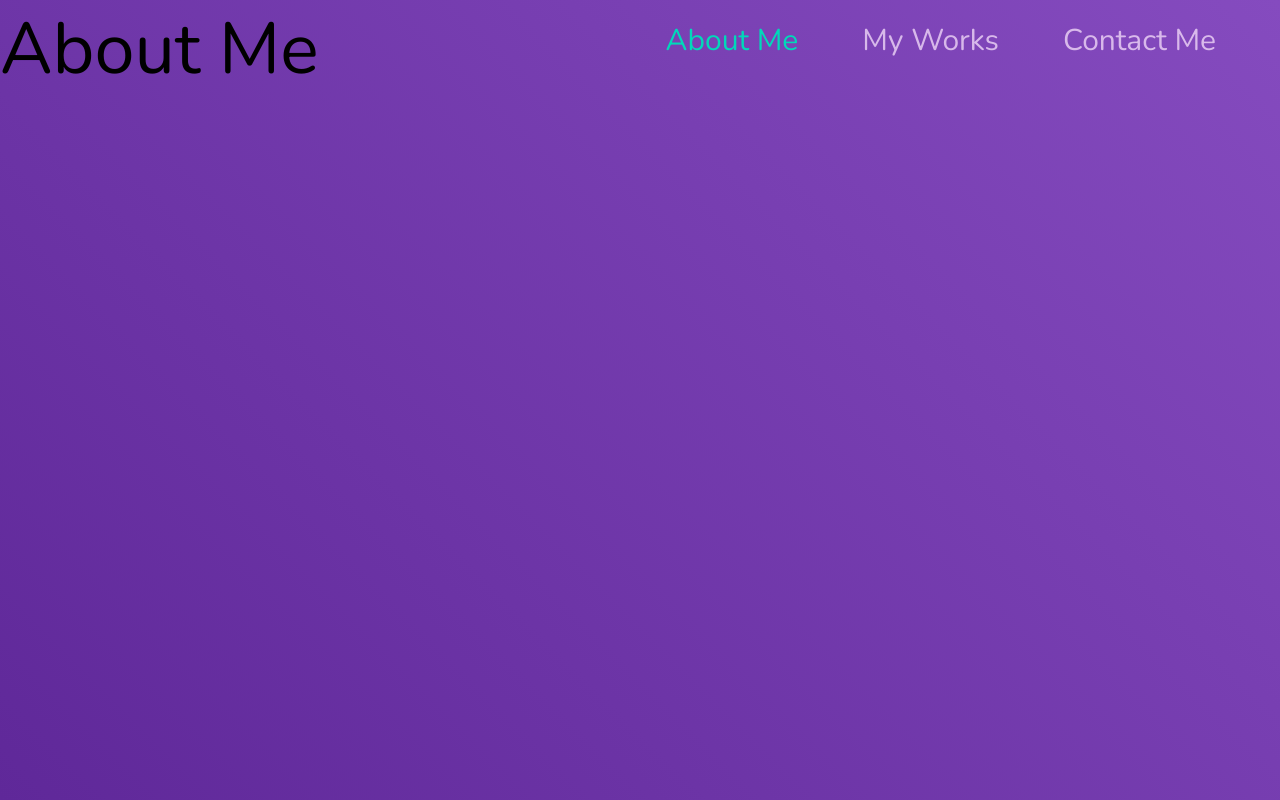
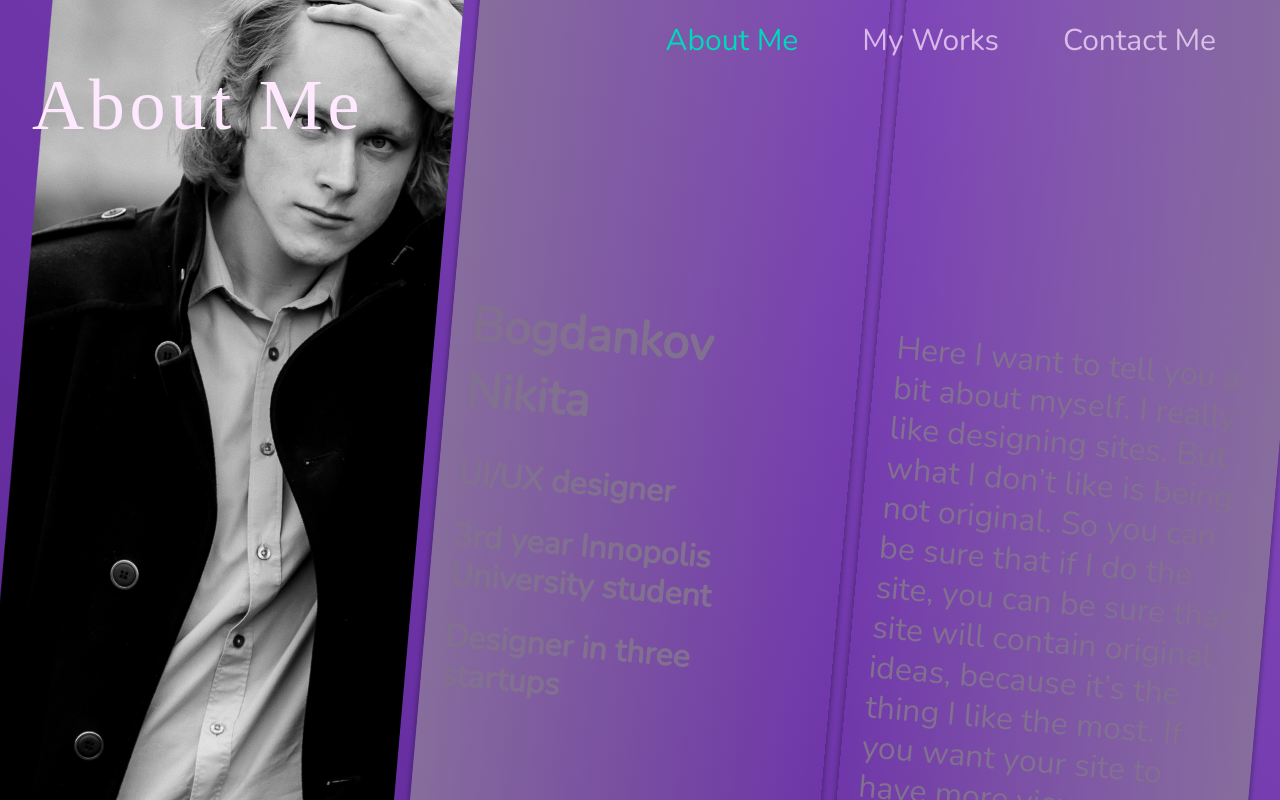
Before and after one commit to nikitave/portfolio, a React (Create React App) app: page /about-me in a window 1280 px wide. Built offline with nearby package versions, Linux system fonts and the light colour scheme.

Commit message:
added about me

```diff
--- a/src/App.css
+++ b/src/App.css
@@ -7,4 +7,5 @@ body {
   margin: 0;
   padding: 0;
   font-family: "Nunito";
+  font-weight: 500;
 }
--- a/src/App.js
+++ b/src/App.js
@@ -5,23 +5,31 @@ import Header from "./Components/Header/Header";
 import AboutMe from "./Components/AboutMe/AboutMe";
 import MyWorks from "./Components/MyWorks/MyWorks";
 import ContactMe from "./Components/ContactMe/ContactMe";
-import cn from "classnames"
+import cn from "classnames";
 import { useState } from "react";
 
 function App() {
 	const location = useLocation();
-	const [color, setColor] = useState(false)
+	const [color, setColor] = useState(false);
 	const handleHover = (isHovered) => {
-		setColor(isHovered)
-	}
+		setColor(isHovered);
+	};
+
+	const [colorTwo, setColorTwo] = useState(false);
+	const handleHoverTwo = (isHoveredTwo) => {
+		setColorTwo(isHoveredTwo);
+	};
 	return (
-		<div className={cn("app", location === 'portfolio' ? "back" : '')}>
-			<Header color={color} />
+		<div className={cn("app", location === "portfolio" ? "back" : "")}>
+			<Header color={color} colorTwo={colorTwo} />
 			<Routes>
 				<Route path="/portfolio" element={<Banner />} />
-				<Route path="/about-me" element={<AboutMe />} />
+				<Route path="/about-me" element={<AboutMe onHover={handleHoverTwo} />} />
 				<Route path="/my-works" element={<MyWorks />} />
-				<Route path="contact-me" element={<ContactMe onHover={handleHover} />} />
+				<Route
+					path="contact-me"
+					element={<ContactMe onHover={handleHover} />}
+				/>
 			</Routes>
 		</div>
 	);
--- a/src/Components/AboutMe/AboutMe.jsx
+++ b/src/Components/AboutMe/AboutMe.jsx
@@ -1,12 +1,48 @@
 import React from "react";
-import styles from './AboutMe.module.scss'
+import styles from "./AboutMe.module.scss";
+import cn from "classnames";
+import { Link } from "react-router-dom"
 
-const AboutMe = () => {
-    return (
-        <div className={styles.about}>
-            <div className={styles.title}>About Me</div>
-        </div>
-    )
-}
+const AboutMe = ({ onHover }) => {
+	return (
+		<div className={styles.about}>
+			<div className={styles.title}>About Me</div>
+			<div className={styles.blocks}>
+				<div className={styles.back_img}></div>
+				<div
+					className={cn(styles.block, styles.first)}
+					onMouseEnter={onHover}
+					onMouseLeave={() => onHover(false)}
+				>
+					<div className={styles.short}>
+						<div className={styles.short_title}>
+							Bogdankov Nikita
+						</div>
+						<div className={styles.short_info}>
+							<span>UI/UX</span> designer
+						</div>
+						<div className={styles.short_info}>
+							<span>3rd</span> year Innopolis University student
+						</div>
+						<div className={styles.short_info}>
+							Designer in <span>three startups</span>
+						</div>
+					</div>
+				</div>
+				<div className={cn(styles.block, styles.second)}>
+					<div className={styles.text}>
+						Here I want to tell you a bit about myself. I really{" "}
+						<span>like designing sites</span>. But what I don’t like
+						is being not original. So you can be sure that if I do
+						the site, you can be sure that{" "}
+						<span>site will contain original ideas</span>, because
+						it’s the thing I like the most. If you want your site to
+						have more views, you know <Link className={styles.link} to="/contact-me">my contact</Link>!
+					</div>
+				</div>
+			</div>
+		</div>
+	);
+};
 
 export default AboutMe;
--- a/src/Components/AboutMe/AboutMe.module.scss
+++ b/src/Components/AboutMe/AboutMe.module.scss
@@ -1,7 +1,136 @@
+@import "../../variables";
 
-@import '../../variables';
-
+.about {
+	height: 100vh;
+	overflow: hidden;
+	font-size: 16px;
+}
 
 .title {
-    font-size: 4.5rem;
+	position: relative;
+	width: 30%;
+	z-index: 1;
+	font-size: 4.5rem;
+	color: $text_color;
+	font-family: "Baskerville";
+	padding-top: 4rem;
+	padding-left: 2.5%;
+	letter-spacing: 0.3rem;
 }
+
+.blocks {
+	rotate: 5deg;
+	width: 100%;
+	display: flex;
+	flex-direction: row;
+	gap: 1rem;
+}
+
+.block {
+	position: relative;
+	display: flex;
+	flex-direction: column;
+	z-index: 1000;
+	height: 150vh;
+	margin-top: -30vh;
+	width: 32%;
+	box-shadow: 0px 0px 4px 2px rgba(0, 0, 0, 0.25);
+	transition: 0.2s linear;
+	// justify-content: center;
+}
+
+.first {
+	background: linear-gradient(90deg, #876d9d 0%, rgba(135, 109, 157, 0) 100%);
+}
+
+.second {
+	background: linear-gradient(270deg, #876D9D 0%, rgba(135, 109, 157, 0.00) 100%);
+}
+
+.back_img {
+	z-index: 1000;
+	height: 150vh;
+	margin-top: -30vh;
+	width: 32%;
+	background-image: url("../../images/me.png");
+	filter: saturate(0);
+	background-size: cover;
+	transition: 0.2s linear;
+}
+
+.back_img:hover {
+	filter: saturate(1);
+}
+
+.short {
+	margin-top: 50vh;
+	width: 90%;
+	padding-left: 5%;
+	font-weight: 600;
+}
+
+.short_title {
+	font-size: 3rem;
+	color: $secondary-bg-color;
+	margin-bottom: 2rem;
+	transition: .2s linear;
+}
+
+.short_info {
+	margin-bottom: 1.5rem;
+	font-size: 2rem;
+	color: $secondary-bg-color;
+	line-height: 2.4rem;
+	transition: .2s linear;
+}
+
+.short_info span {
+	transition: .2s linear;
+}
+
+.text {
+	margin-top: 50vh;
+	width: 90%;
+	margin-left: 5%;
+	font-size: 2rem;
+	line-height: 2.5rem;
+	color: $secondary-bg-color;
+	transition: .2s linear;
+}
+
+.text span {
+	transition: .2s linear;
+}
+
+.link {
+	color: $secondary-bg-color;
+}
+
+.block:hover {
+	background: $main_color;
+
+	.short_title {
+		color: $text_color;
+	}
+
+	.short_info {
+		color: $text_color;
+	}
+
+	.short_info span {
+		color: $bg_color;
+	}
+
+	.text {
+		color: $text_color;
+	}
+
+	.text span {
+		color: $bg_color;
+	}
+
+	.link {
+		color: $bg_color;
+		text-decoration: underline;
+	}
+}
--- a/src/Components/ContactMe/ContactMe.module.scss
+++ b/src/Components/ContactMe/ContactMe.module.scss
@@ -38,6 +38,7 @@
 	z-index: 1000;
 	height: 200vh;
 	margin-top: -50vh;
+	justify-content: center;
 	width: 46%;
 	background: linear-gradient(
 		270deg,
@@ -57,7 +58,6 @@ a {
 
 .content {
 	margin-left: 10%;
-	margin-top: 70vh;
 	width: 70%;
 	height: 25rem;
 	background-repeat: no-repeat;
@@ -87,17 +87,35 @@ a {
 }
 
 .button {
-    display: none;
+	transform: translateY(20px);
+	margin-top: 3rem;
+	display: block;
+	width: 80%;
+	font-family: 'Nunito';
+	font-size: 2rem;
+	height: 5rem;
+	border: none;
+	cursor: pointer;
+	background-color: $bg_color;
+	color: $text_color;
+	border-radius: 20px;
+	opacity: 0;
     transition: .2s linear;
 }
 
 .text {
-	display: none;
+	transform: translateY(-20px);
+	opacity: 0;
+	color: $text_color;
+	font-size: 2rem;
 	transition: 0.2s linear;
 }
 
 .important_text {
-	display: none;
+	transform: translateY(-20px);
+	opacity: 0;
+	color: $bg_color;
+	font-size: 3rem;
     transition: .2s linear;
 }
 
@@ -113,15 +131,13 @@ a {
 	}
 
 	.text {
-		display: block;
-		color: $text_color;
-		font-size: 2rem;
+		opacity: 1;
+		transform: translateY(0px);
 	}
 
 	.important_text {
-		display: block;
-		color: $bg_color;
-		font-size: 3rem;
+		opacity: 1;
+		transform: translateY(0px);
 	}
 
     .under_content {
@@ -130,17 +146,8 @@ a {
     }
 
     .button {
-        margin-top: 3rem;
-        display: block;
-        width: 80%;
-        font-family: 'Nunito';
-        font-size: 2.5rem;
-        height: 5rem;
-        border: none;
-        cursor: pointer;
-        background-color: $bg_color;
-        color: $text_color;
-        border-radius: 20px;
+		opacity: 1;
+		transform: translateY(0px);
         transition: .3s linear;
     }
 
--- a/src/Components/Header/Header.jsx
+++ b/src/Components/Header/Header.jsx
@@ -3,7 +3,7 @@ import styles from "./Header.module.scss";
 import { Link, useLocation } from "react-router-dom";
 import cn from "classnames";
 
-const Header = ( {color} ) => {
+const Header = ( {color, colorTwo} ) => {
   const location = useLocation();
 
   return (
@@ -12,6 +12,7 @@ const Header = ( {color} ) => {
         <Link
           className={cn(styles.link, {
             [styles.active]: location.pathname === "/about-me",
+            [styles.activeD]: colorTwo
           })}
           to="/about-me"
         >
--- a/src/index.css
+++ b/src/index.css
@@ -21,6 +21,13 @@ code {
 }
 
 @font-face {
+  font-family: "Nunito";
+  src: local("Nunito")
+  url('./fonts/nunito/Nunito-SemiBold.ttf') format("truetype");
+  font-weight: 600;
+}
+
+@font-face {
   font-family: "Baskerville";
   src: local("Baskerville")
   url("./fonts/baskerville/Baskervville-Regular.ttf") format("truetype");
--- a/src/index.js
+++ b/src/index.js
@@ -5,6 +5,7 @@ import App from "./App";
 import reportWebVitals from "./reportWebVitals";
 import { BrowserRouter } from "react-router-dom";
 import './fonts/nunito/Nunito-Regular.ttf'
+import './fonts/nunito/Nunito-SemiBold.ttf'
 import './fonts/baskerville/Baskervville-Regular.ttf'
 
 const root = ReactDOM.createRoot(document.getElementById("root"));
```
Also changed, not shown: src/images/me.png (added).
